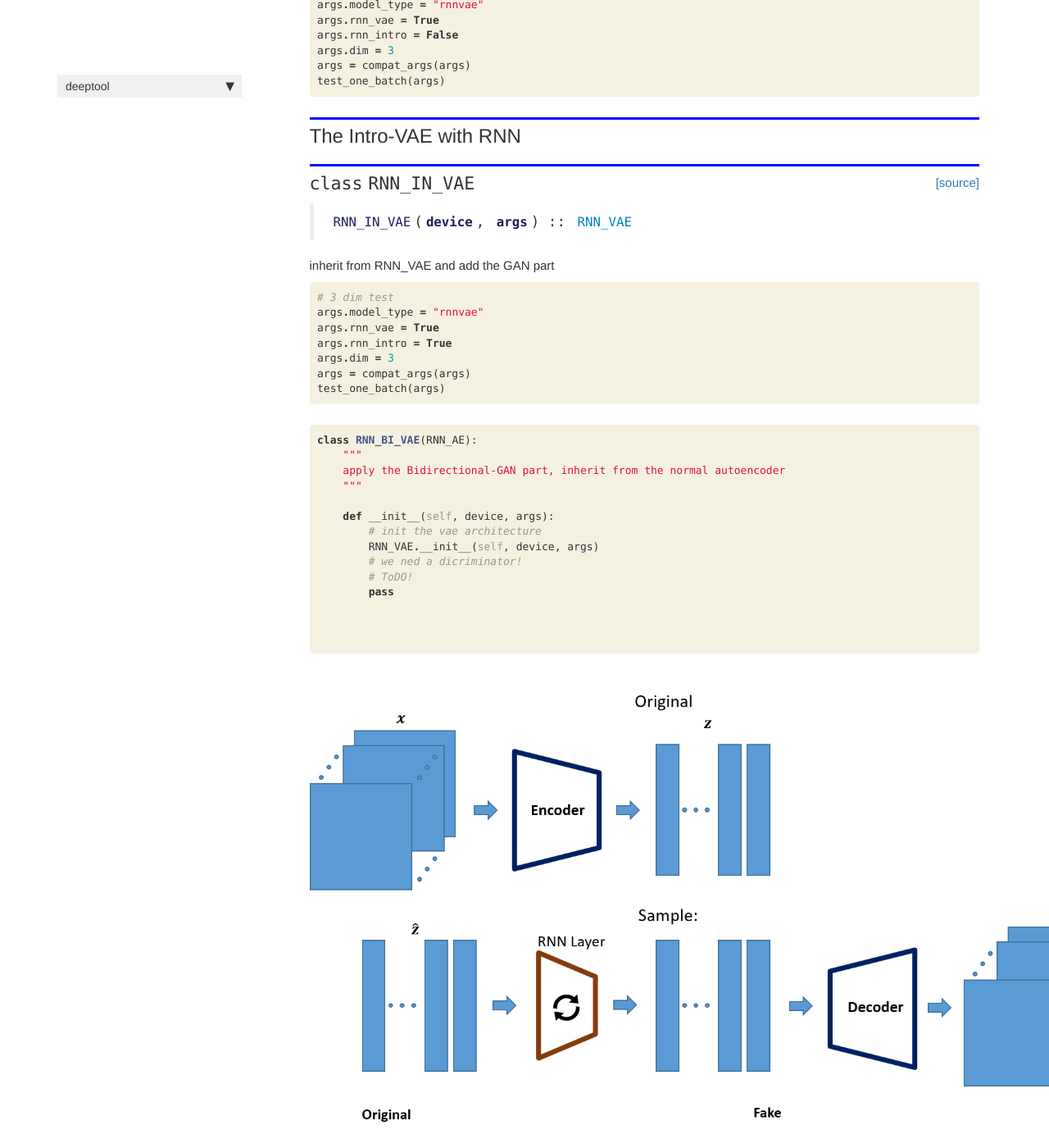
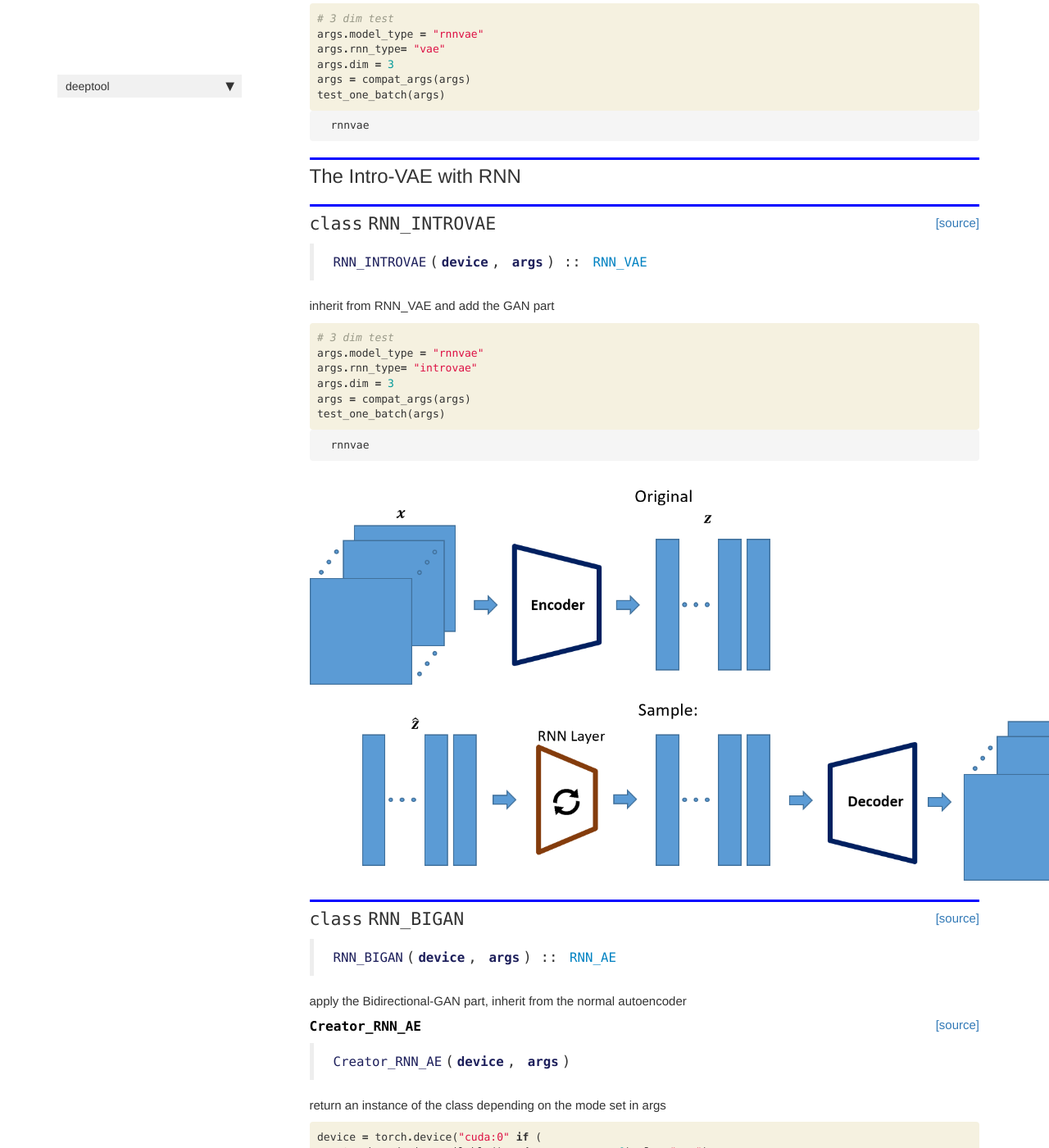
Before and after one commit to NikonPic/deeptool, a Jekyll site: the page built from docs/vae.html, in a window 1280 px wide and 1400 px high, scrolled down 2255 px. Shown: the whole window at 82% size. Built offline with Jekyll 4.4.1, drawn with Linux system fonts in a browser that asks for light colours; nearby versions of some CDN libraries; comment, search, counter and statistics services are not loaded; some of the changed text lies outside the part shown.

Commit message:
rnnvae in bigan version demo passing

```diff
--- a/deeptool/parameters.py
+++ b/deeptool/parameters.py
@@ -189,6 +189,8 @@
     # ------------------------------------------------------------------------
     parser.add_argument('--bi_extension', type=bool, default=False,
                         help='extending bigan to have sx, and sz (like in BigBiGAN)')
+    parser.add_argument('--bi_ae_scale', type=float, default=0.9,
+                        help='exponential decaying ae-part of the bigan network')
     # ------------------------------------------------------------------------
     return parser
 
--- a/docs/bigan.html
+++ b/docs/bigan.html
@@ -107,7 +107,8 @@
 
 <div class="output_subarea output_stream output_stdout output_text">
 <pre>bigan
-&lt;class &#39;deeptool.model.bigan.BiGAN&#39;&gt;
+torch.Size([16])
+torch.Size([16])
 </pre>
 </div>
 </div>
@@ -139,7 +140,8 @@
 
 <div class="output_subarea output_stream output_stdout output_text">
 <pre>bigan
-&lt;class &#39;deeptool.model.bigan.BiGAN&#39;&gt;
+torch.Size([16])
+torch.Size([16])
 </pre>
 </div>
 </div>
--- a/docs/vae.html
+++ b/docs/vae.html
@@ -211,14 +211,27 @@
     <div class="input_area">
 <div class=" highlight hl-ipython3"><pre><span></span><span class="c1"># 3 dim test</span>
 <span class="n">args</span><span class="o">.</span><span class="n">model_type</span> <span class="o">=</span> <span class="s2">&quot;rnnvae&quot;</span>
-<span class="n">args</span><span class="o">.</span><span class="n">rnn_vae</span> <span class="o">=</span> <span class="kc">False</span>
-<span class="n">args</span><span class="o">.</span><span class="n">rnn_intro</span> <span class="o">=</span> <span class="kc">False</span>
+<span class="n">args</span><span class="o">.</span><span class="n">rnn_type</span> <span class="o">=</span> <span class="s2">&quot;ae&quot;</span>
 <span class="n">args</span><span class="o">.</span><span class="n">dim</span> <span class="o">=</span> <span class="mi">3</span>
 <span class="n">args</span> <span class="o">=</span> <span class="n">compat_args</span><span class="p">(</span><span class="n">args</span><span class="p">)</span>
 <span class="n">test_one_batch</span><span class="p">(</span><span class="n">args</span><span class="p">)</span>
 </pre></div>
 
     </div>
+</div>
+</div>
+
+<div class="output_wrapper">
+<div class="output">
+
+<div class="output_area">
+
+<div class="output_subarea output_stream output_stdout output_text">
+<pre>rnnvae
+</pre>
+</div>
+</div>
+
 </div>
 </div>
 
@@ -241,7 +254,7 @@
 
 
 <div class="output_markdown rendered_html output_subarea ">
-<h2 id="RNN_VAE" class="doc_header"><code>class</code> <code>RNN_VAE</code><a href="https://github.com/NikonPic/deeptool/tree/master/deeptool/model/rnnvae.py#L158" class="source_link" style="float:right">[source]</a></h2><blockquote><p><code>RNN_VAE</code>(<strong><code>device</code></strong>, <strong><code>args</code></strong>) :: <a href="/deeptool/rnn_vae#RNN_AE"><code>RNN_AE</code></a></p>
+<h2 id="RNN_VAE" class="doc_header"><code>class</code> <code>RNN_VAE</code><a href="https://github.com/NikonPic/deeptool/tree/master/deeptool/model/rnnvae.py#L164" class="source_link" style="float:right">[source]</a></h2><blockquote><p><code>RNN_VAE</code>(<strong><code>device</code></strong>, <strong><code>args</code></strong>) :: <a href="/deeptool/rnn_vae#RNN_AE"><code>RNN_AE</code></a></p>
 </blockquote>
 <p>inherit from RNN_AE and add the variational part</p>
 
@@ -260,14 +273,27 @@
     <div class="input_area">
 <div class=" highlight hl-ipython3"><pre><span></span><span class="c1"># 3 dim test</span>
 <span class="n">args</span><span class="o">.</span><span class="n">model_type</span> <span class="o">=</span> <span class="s2">&quot;rnnvae&quot;</span>
-<span class="n">args</span><span class="o">.</span><span class="n">rnn_vae</span> <span class="o">=</span> <span class="kc">True</span>
-<span class="n">args</span><span class="o">.</span><span class="n">rnn_intro</span> <span class="o">=</span> <span class="kc">False</span>
+<span class="n">args</span><span class="o">.</span><span class="n">rnn_type</span><span class="o">=</span> <span class="s2">&quot;vae&quot;</span>
 <span class="n">args</span><span class="o">.</span><span class="n">dim</span> <span class="o">=</span> <span class="mi">3</span>
 <span class="n">args</span> <span class="o">=</span> <span class="n">compat_args</span><span class="p">(</span><span class="n">args</span><span class="p">)</span>
 <span class="n">test_one_batch</span><span class="p">(</span><span class="n">args</span><span class="p">)</span>
 </pre></div>
 
     </div>
+</div>
+</div>
+
+<div class="output_wrapper">
+<div class="output">
+
+<div class="output_area">
+
+<div class="output_subarea output_stream output_stdout output_text">
+<pre>rnnvae
+</pre>
+</div>
+</div>
+
 </div>
 </div>
 
@@ -290,7 +316,7 @@
 
 
 <div class="output_markdown rendered_html output_subarea ">
-<h2 id="RNN_IN_VAE" class="doc_header"><code>class</code> <code>RNN_IN_VAE</code><a href="https://github.com/NikonPic/deeptool/tree/master/deeptool/model/rnnvae.py#L223" class="source_link" style="float:right">[source]</a></h2><blockquote><p><code>RNN_IN_VAE</code>(<strong><code>device</code></strong>, <strong><code>args</code></strong>) :: <a href="/deeptool/rnn_vae#RNN_VAE"><code>RNN_VAE</code></a></p>
+<h2 id="RNN_INTROVAE" class="doc_header"><code>class</code> <code>RNN_INTROVAE</code><a href="https://github.com/NikonPic/deeptool/tree/master/deeptool/model/rnnvae.py#L227" class="source_link" style="float:right">[source]</a></h2><blockquote><p><code>RNN_INTROVAE</code>(<strong><code>device</code></strong>, <strong><code>args</code></strong>) :: <a href="/deeptool/rnn_vae#RNN_VAE"><code>RNN_VAE</code></a></p>
 </blockquote>
 <p>inherit from RNN_VAE and add the GAN part</p>
 
@@ -309,8 +335,7 @@
     <div class="input_area">
 <div class=" highlight hl-ipython3"><pre><span></span><span class="c1"># 3 dim test</span>
 <span class="n">args</span><span class="o">.</span><span class="n">model_type</span> <span class="o">=</span> <span class="s2">&quot;rnnvae&quot;</span>
-<span class="n">args</span><span class="o">.</span><span class="n">rnn_vae</span> <span class="o">=</span> <span class="kc">True</span>
-<span class="n">args</span><span class="o">.</span><span class="n">rnn_intro</span> <span class="o">=</span> <span class="kc">True</span>
+<span class="n">args</span><span class="o">.</span><span class="n">rnn_type</span><span class="o">=</span> <span class="s2">&quot;introvae&quot;</span>
 <span class="n">args</span><span class="o">.</span><span class="n">dim</span> <span class="o">=</span> <span class="mi">3</span>
 <span class="n">args</span> <span class="o">=</span> <span class="n">compat_args</span><span class="p">(</span><span class="n">args</span><span class="p">)</span>
 <span class="n">test_one_batch</span><span class="p">(</span><span class="n">args</span><span class="p">)</span>
@@ -320,37 +345,24 @@
 </div>
 </div>
 
+<div class="output_wrapper">
+<div class="output">
+
+<div class="output_area">
+
+<div class="output_subarea output_stream output_stdout output_text">
+<pre>rnnvae
+</pre>
 </div>
-<div class="cell border-box-sizing code_cell rendered">
-<div class="input">
+</div>
 
-<div class="inner_cell">
-    <div class="input_area">
-<div class=" highlight hl-ipython3"><pre><span></span><span class="k">class</span> <span class="nc">RNN_BI_VAE</span><span class="p">(</span><span class="n">RNN_AE</span><span class="p">):</span>
-    <span class="sd">&quot;&quot;&quot;</span>
-<span class="sd">    apply the Bidirectional-GAN part, inherit from the normal autoencoder</span>
-<span class="sd">    &quot;&quot;&quot;</span>
-
-    <span class="k">def</span> <span class="fm">__init__</span><span class="p">(</span><span class="bp">self</span><span class="p">,</span> <span class="n">device</span><span class="p">,</span> <span class="n">args</span><span class="p">):</span>
-        <span class="c1"># init the vae architecture</span>
-        <span class="n">RNN_VAE</span><span class="o">.</span><span class="fm">__init__</span><span class="p">(</span><span class="bp">self</span><span class="p">,</span> <span class="n">device</span><span class="p">,</span> <span class="n">args</span><span class="p">)</span>
-        <span class="c1"># we ned a dicriminator!</span>
-        <span class="c1"># ToDO!</span>
-        <span class="k">pass</span>
-
-
-
-</pre></div>
-
-    </div>
 </div>
 </div>
 
 </div>
 <div class="cell border-box-sizing text_cell rendered"><div class="inner_cell">
 <div class="text_cell_render border-box-sizing rendered_html">
-<p>{% include image.html alt="Drawing" style="width: 800px;" file="/deeptool/img/bigan_rae_1.png" %}
-{% include image.html alt="Drawing" style="width: 800px;" file="/deeptool/img/bigan_rnn_ae.png" %}</p>
+<p>{% include image.html alt="Drawing" style="width: 800px;" file="/deeptool/img/bigan_rae_1.png" %}</p>
 
 </div>
 </div>
@@ -367,7 +379,31 @@
 
 
 <div class="output_markdown rendered_html output_subarea ">
-<h4 id="Creator_RNN_AE" class="doc_header"><code>Creator_RNN_AE</code><a href="https://github.com/NikonPic/deeptool/tree/master/deeptool/model/rnnvae.py#L343" class="source_link" style="float:right">[source]</a></h4><blockquote><p><code>Creator_RNN_AE</code>(<strong><code>device</code></strong>, <strong><code>args</code></strong>)</p>
+<h2 id="RNN_BIGAN" class="doc_header"><code>class</code> <code>RNN_BIGAN</code><a href="https://github.com/NikonPic/deeptool/tree/master/deeptool/model/rnnvae.py#L345" class="source_link" style="float:right">[source]</a></h2><blockquote><p><code>RNN_BIGAN</code>(<strong><code>device</code></strong>, <strong><code>args</code></strong>) :: <a href="/deeptool/rnn_vae#RNN_AE"><code>RNN_AE</code></a></p>
+</blockquote>
+<p>apply the Bidirectional-GAN part, inherit from the normal autoencoder</p>
+
+</div>
+
+</div>
+
+</div>
+</div>
+
+</div>
+<div class="cell border-box-sizing code_cell rendered">
+
+</div>
+<div class="cell border-box-sizing code_cell rendered">
+
+<div class="output_wrapper">
+<div class="output">
+
+<div class="output_area">
+
+
+<div class="output_markdown rendered_html output_subarea ">
+<h4 id="Creator_RNN_AE" class="doc_header"><code>Creator_RNN_AE</code><a href="https://github.com/NikonPic/deeptool/tree/master/deeptool/model/rnnvae.py#L518" class="source_link" style="float:right">[source]</a></h4><blockquote><p><code>Creator_RNN_AE</code>(<strong><code>device</code></strong>, <strong><code>args</code></strong>)</p>
 </blockquote>
 <p>return an instance of the class depending on the mode set in args</p>
 
@@ -386,9 +422,9 @@
     <div class="input_area">
 <div class=" highlight hl-ipython3"><pre><span></span><span class="n">device</span> <span class="o">=</span> <span class="n">torch</span><span class="o">.</span><span class="n">device</span><span class="p">(</span><span class="s2">&quot;cuda:0&quot;</span> <span class="k">if</span> <span class="p">(</span>
     <span class="n">torch</span><span class="o">.</span><span class="n">cuda</span><span class="o">.</span><span class="n">is_available</span><span class="p">()</span> <span class="ow">and</span> <span class="n">args</span><span class="o">.</span><span class="n">n_gpu</span> <span class="o">&gt;</span> <span class="mi">0</span><span class="p">)</span> <span class="k">else</span> <span class="s2">&quot;cpu&quot;</span><span class="p">)</span>
-<span class="n">rnn_vae</span> <span class="o">=</span> <span class="n">RNN_VAE</span><span class="p">(</span><span class="n">device</span><span class="p">,</span> <span class="n">args</span><span class="p">)</span>
+<span class="n">rnn_bigan</span> <span class="o">=</span> <span class="n">RNN_BIGAN</span><span class="p">(</span><span class="n">device</span><span class="p">,</span> <span class="n">args</span><span class="p">)</span>
 <span class="n">data</span> <span class="o">=</span> <span class="n">load_test_batch</span><span class="p">(</span><span class="n">args</span><span class="p">)</span>
-<span class="n">x</span><span class="p">,</span> <span class="n">tr</span> <span class="o">=</span> <span class="n">rnn_vae</span><span class="p">(</span><span class="n">data</span><span class="p">,</span> <span class="n">update</span><span class="o">=</span><span class="kc">False</span><span class="p">)</span>
+<span class="n">x</span><span class="p">,</span> <span class="n">tr</span> <span class="o">=</span> <span class="n">rnn_bigan</span><span class="p">(</span><span class="n">data</span><span class="p">,</span> <span class="n">update</span><span class="o">=</span><span class="kc">False</span><span class="p">)</span>
 <span class="n">x</span><span class="o">.</span><span class="n">shape</span>
 </pre></div>
 
```
Also changed, not shown: docs/parameters.html (+8 -8 lines), 5 other files.
